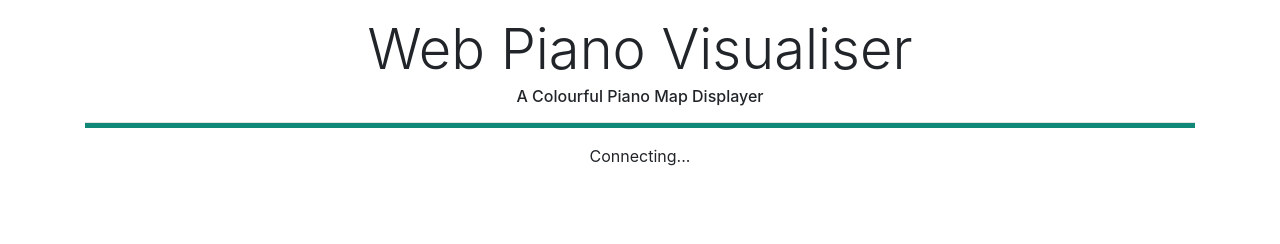
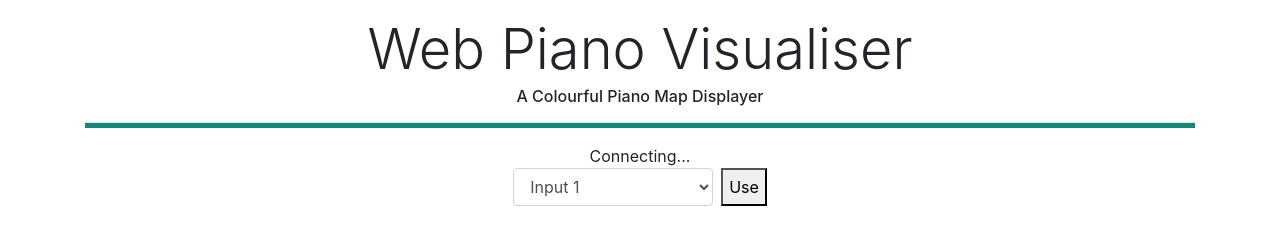
Before and after one commit to ye-yu/web-piano-visualiser, a website: page websoc.html in a window 1280 px wide. Drawn offline with nearby package versions, Linux system fonts and the light colour scheme.

Commit message:
Add input select container

```diff
--- a/websoc.html
+++ b/websoc.html
@@ -12,6 +12,13 @@
     <div class="" id="status-container">
       Connecting...
     </div>
+
+    <div class="form-group d-flex justify-content-center" id="input-dev-container">
+      <select class="form-control mx-1" style="width:200px" id="input-dev-list">
+        <option value="item-1">Input 1</option>
+      </select>
+      <button class="mx-1" type="button" name="button">Use</button>
+    </div>
   </div>
 </body>
 <script src="static/js/websoc.js" charset="utf-8"></script>
```
